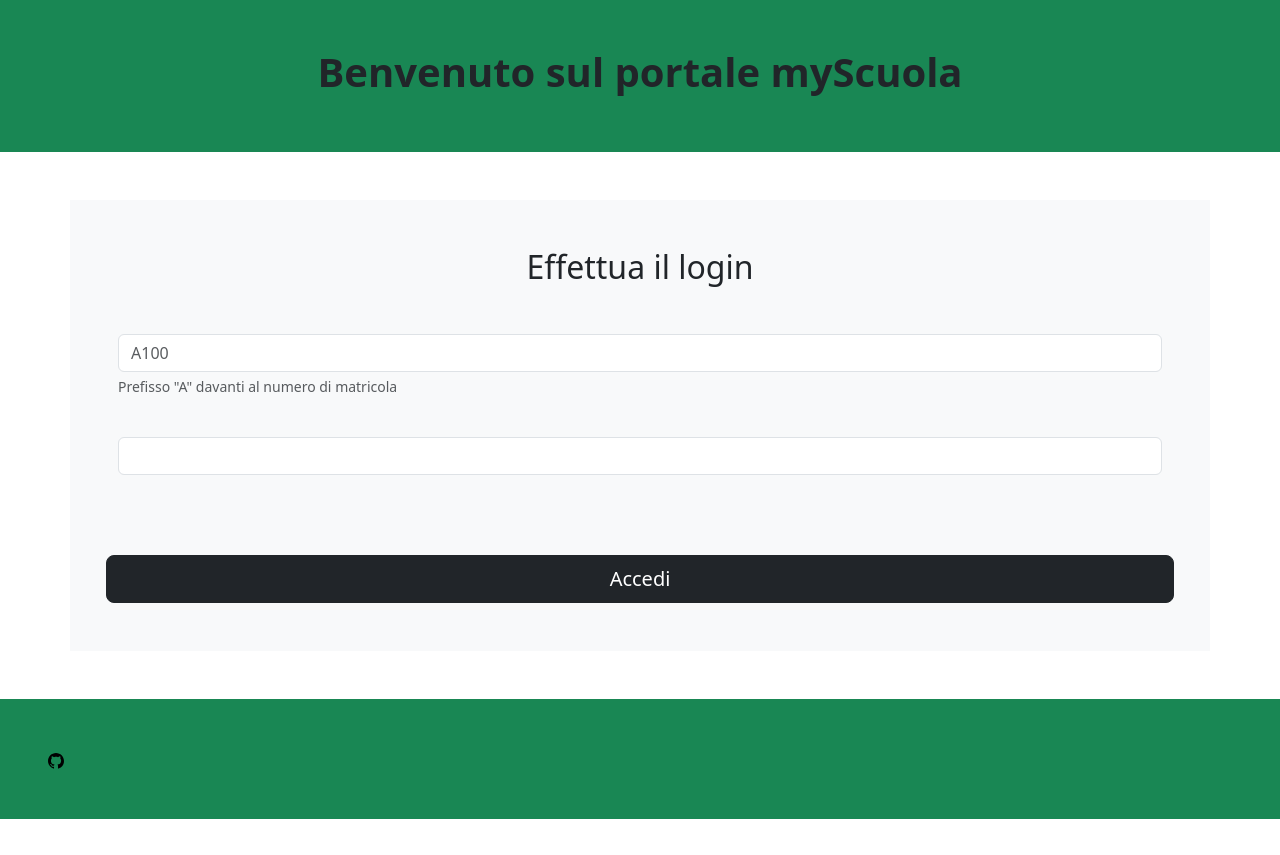
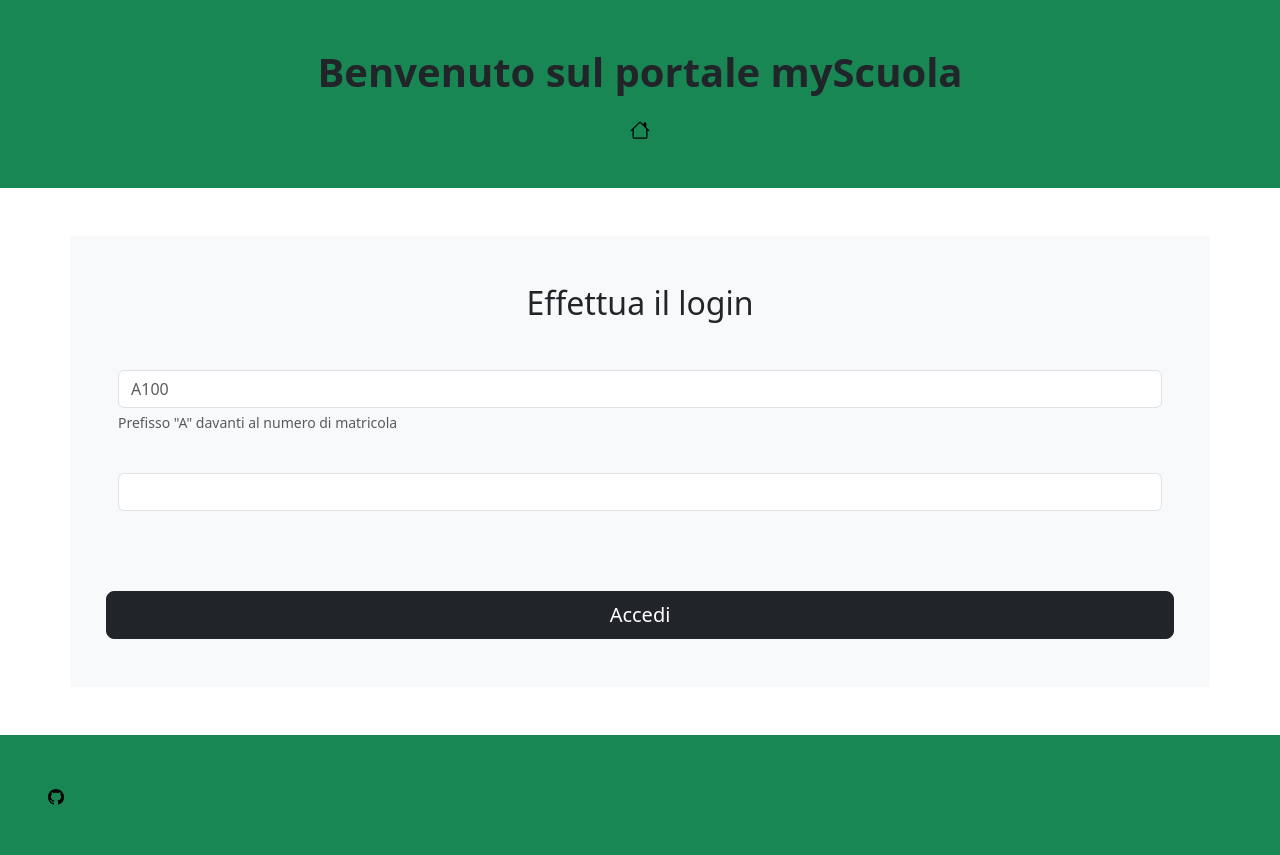
Before and after one commit to lucabk/Registro-Elettronico, a React (Vite) app in the folder frontend/: page / in a window 1280 px wide. Before the commit the page ends 819 px from the top, so only its background shows below. Built offline with nearby package versions, Linux system fonts and the light colour scheme.

Commit message:
aggiunto bottone home page

```diff
--- a/frontend/src/components/TopSection.jsx
+++ b/frontend/src/components/TopSection.jsx
@@ -1,11 +1,22 @@
 import { useUser } from "./context/userContext"
 import Logout from "./Auth/Logout"
+import { Link } from "react-router-dom"
 
 const TopScetion = ({ text, bg = "grey" }) => {
     const userToken = useUser()
 
     let content
     let h1 = <h1 className="text-center fs-1 fw-bold">{text}</h1>
+    let homePage = (
+        <div className="d-flex justify-content-center mt-4">
+            <Link to="/" className="d-flex flex-column align-items-center">
+                <svg xmlns="http://www.w3.org/2000/svg" width="20" height="20" fill="black" className="bi bi-house" viewBox="0 0 16 16">
+                    <path d="M8.707 1.5a1 1 0 0 0-1.414 0L.646 8.146a.5.5 0 0 0 .708.708L2 8.207V13.5A1.5 1.5 0 0 0 3.5 15h9a1.5 1.5 0 0 0 1.5-1.5V8.207l.646.647a.5.5 0 0 0 .708-.708L13 5.793V2.5a.5.5 0 0 0-.5-.5h-1a.5.5 0 0 0-.5.5v1.293zM13 7.207V13.5a.5.5 0 0 1-.5.5h-9a.5.5 0 0 1-.5-.5V7.207l5-5z"></path>
+                </svg>
+                <span className="visually-hidden">Home Page link</span>
+            </Link>
+        </div>
+    )
 
     switch (bg) {
 
@@ -13,6 +24,7 @@ const TopScetion = ({ text, bg = "grey" }) => {
             content = (
                 <div className="container-fluid mt-0 p-5 bg-success ">
                     {h1}
+                    {homePage}
                 </div>
             )
             break
@@ -21,6 +33,7 @@ const TopScetion = ({ text, bg = "grey" }) => {
             content = (
                 <div className="container-fluid mt-0 p-5 bg-secondary ">
                     {h1}
+                    {homePage}
                 </div>
             )
     }
```
